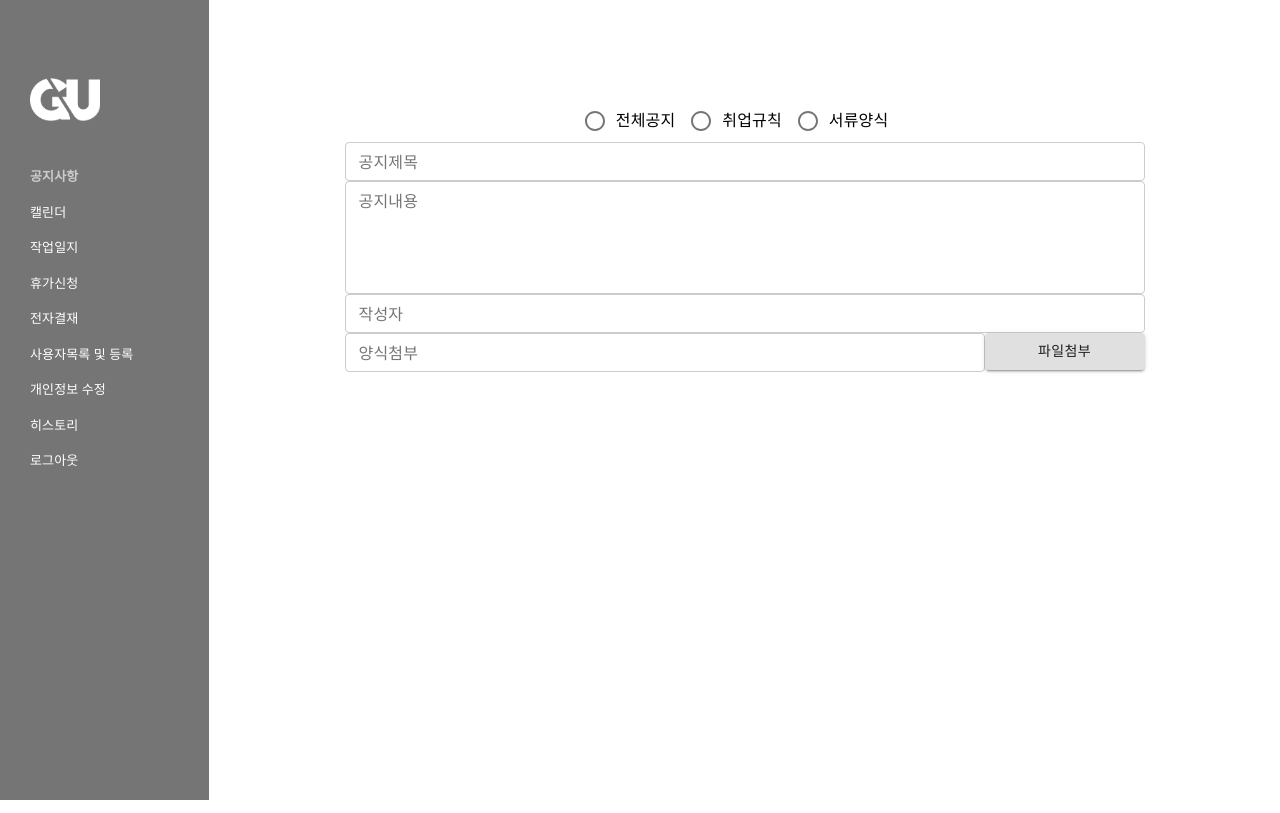
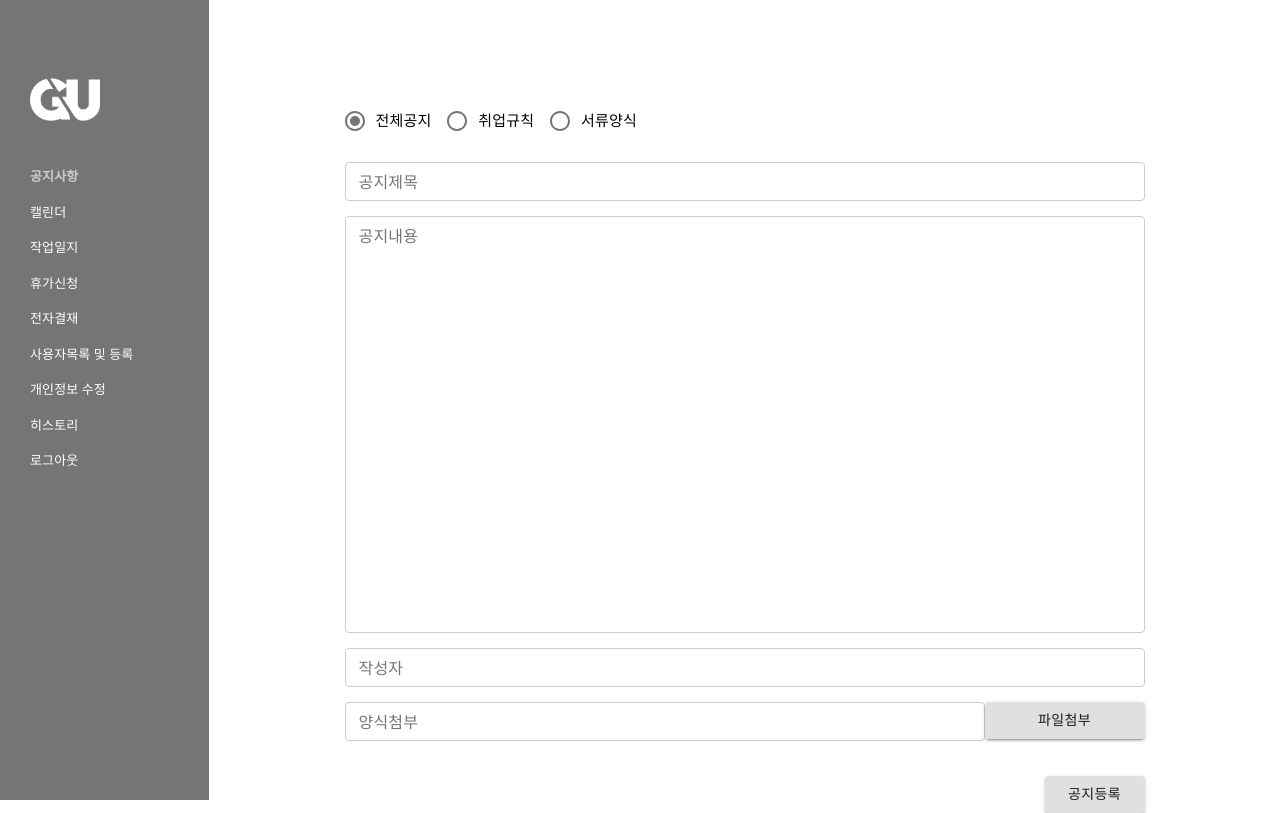
Before and after one commit to eunah3693/p_managementReact, a React (Create React App) app: page /noticeAdd in a window 1280 px wide. Built offline with nearby package versions, Linux system fonts and the light colour scheme.

Commit message:
공지추가페이지

```diff
--- a/src/component/RadioBox.js
+++ b/src/component/RadioBox.js
@@ -1,12 +1,12 @@
-import React from 'react';
+import React, { useState } from 'react';
 import { makeStyles } from '@material-ui/core/styles';
 import Radio from '@material-ui/core/Radio';
 import RadioGroup from '@material-ui/core/RadioGroup';
 import FormControlLabel from '@material-ui/core/FormControlLabel';
 
 const useStyles = makeStyles((theme) => ({
-  radioData:{
-    "& .MuiTypography-body":{
+  radioGroup:{
+    "& .MuiTypography-root":{
       fontSize:"15px"
     }
   }
@@ -16,17 +16,13 @@ const useStyles = makeStyles((theme) => ({
 
 export default function RadioBox(props) {
   const classes = useStyles();
-  const [value, setValue] = React.useState('');
-  const radioData=props.radioData;
-  const handleChange = (event) => {
-    setValue(event.target.value);
-  };
+  const {radioData,radioValue,handleChangeRadio}=props;
 
   return (
-        <RadioGroup value={value} onChange={handleChange} className={classes.radioGroup}>
+        <RadioGroup className={classes.radioGroup} value={radioValue} onChange={handleChangeRadio}>
           <div>
             {radioData.map((val,idx) => (
-              <FormControlLabel value={val} control={<Radio color="default"/>} label={val} />
+              <FormControlLabel control={<Radio color="default"/>} label={val} value={val}  checked={radioValue === val} />
             ))}
           </div>
         </RadioGroup>
--- a/src/pages/NoticeAdd.js
+++ b/src/pages/NoticeAdd.js
@@ -4,7 +4,9 @@ import RadioBox from '../component/RadioBox';
 import InputBox from '../component/InputBox';
 import InputFile from '../component/InputFile';
 import { makeStyles } from '@material-ui/core/styles';
-
+import { DateRangeOutlined } from '@material-ui/icons';
+import { Link } from "react-router-dom";
+import Button from '@material-ui/core/Button';
 
 const useStyles = makeStyles((theme) => ({
     layout:{
@@ -16,6 +18,25 @@ const useStyles = makeStyles((theme) => ({
         alignItems:"center",
         flexDirection:"column",
         paddingTop:"100px"
+    },
+    radioBox:{
+        width:"800px",
+        display:"flex",
+        justifyContent:"flex-start",
+        paddingBottom:"20px"
+    },
+    inputBox:{
+        paddingBottom:"15px"
+    },
+    buttonBox:{
+        width:"800px",
+        display:"flex",
+        justifyContent:"flex-end",
+        textDecoration:"none",
+        paddingTop:"20px",
+        "& button":{
+            width:"100px",
+        }
     }
 }));
 
@@ -23,13 +44,12 @@ function NoticeAdd(){
     const classes = useStyles();
     const radioData=["전체공지","취업규칙","서류양식"];
     const [data, setData] = useState({
-        type:"",
+        type:"전체공지",
         title:"",
         content:"",
         writer:"",
         sFile:""
     });
-
     function changeValue(e, key){
       data[key]=e.target.value;
       setData({...data})
@@ -37,13 +57,24 @@ function NoticeAdd(){
     return (
         <div className={classes.layout}>
           <Nav nameOn="공지사항"></Nav>
-          <div className={classes.content}>
-            <RadioBox radioData={radioData}></RadioBox>
-            <InputBox width="800px" multiline={false} rows={1} label="공지제목" inputValue={data.title} changeValue={(e)=>{changeValue(e,"title")}} ></InputBox>
-            <InputBox width="800px" multiline={true} rows={4}  label="공지내용" inputValue={data.content} changeValue={(e)=>{changeValue(e,"content")}}></InputBox>
-            <InputBox width="800px" multiline={false} rows={1}  label="작성자" inputValue={data.writer} changeValue={(e)=>{changeValue(e,"writer")}}></InputBox>
-            <InputFile label="양식첨부"></InputFile>
-          </div>
+          <form className={classes.content}>
+            <div className={classes.radioBox}>
+                <RadioBox radioData={radioData} radioValue={data.type} handleChangeRadio={(e)=>{changeValue(e,"type")}} ></RadioBox>
+            </div>
+            <div className={classes.inputBox}>
+                <InputBox width="800px" multiline={false} rows={1} label="공지제목" inputValue={data.title} changeValue={(e)=>{changeValue(e,"title")}} ></InputBox>
+            </div>
+            <div className={classes.inputBox}>
+                <InputBox width="800px" multiline={true} rows={20}  label="공지내용" inputValue={data.content} changeValue={(e)=>{changeValue(e,"content")}}></InputBox>
+            </div>
+            <div className={classes.inputBox}>
+                <InputBox width="800px" multiline={false} rows={1}  label="작성자" inputValue={data.writer} changeValue={(e)=>{changeValue(e,"writer")}}></InputBox>
+            </div>
+            <div className={classes.inputBox}>
+                <InputFile label="양식첨부"></InputFile>
+            </div>
+            <Link to={"/noticeAdd"} className={classes.buttonBox}><Button variant="contained">공지등록</Button></Link>
+          </form>
         </div>
     );
 
```
